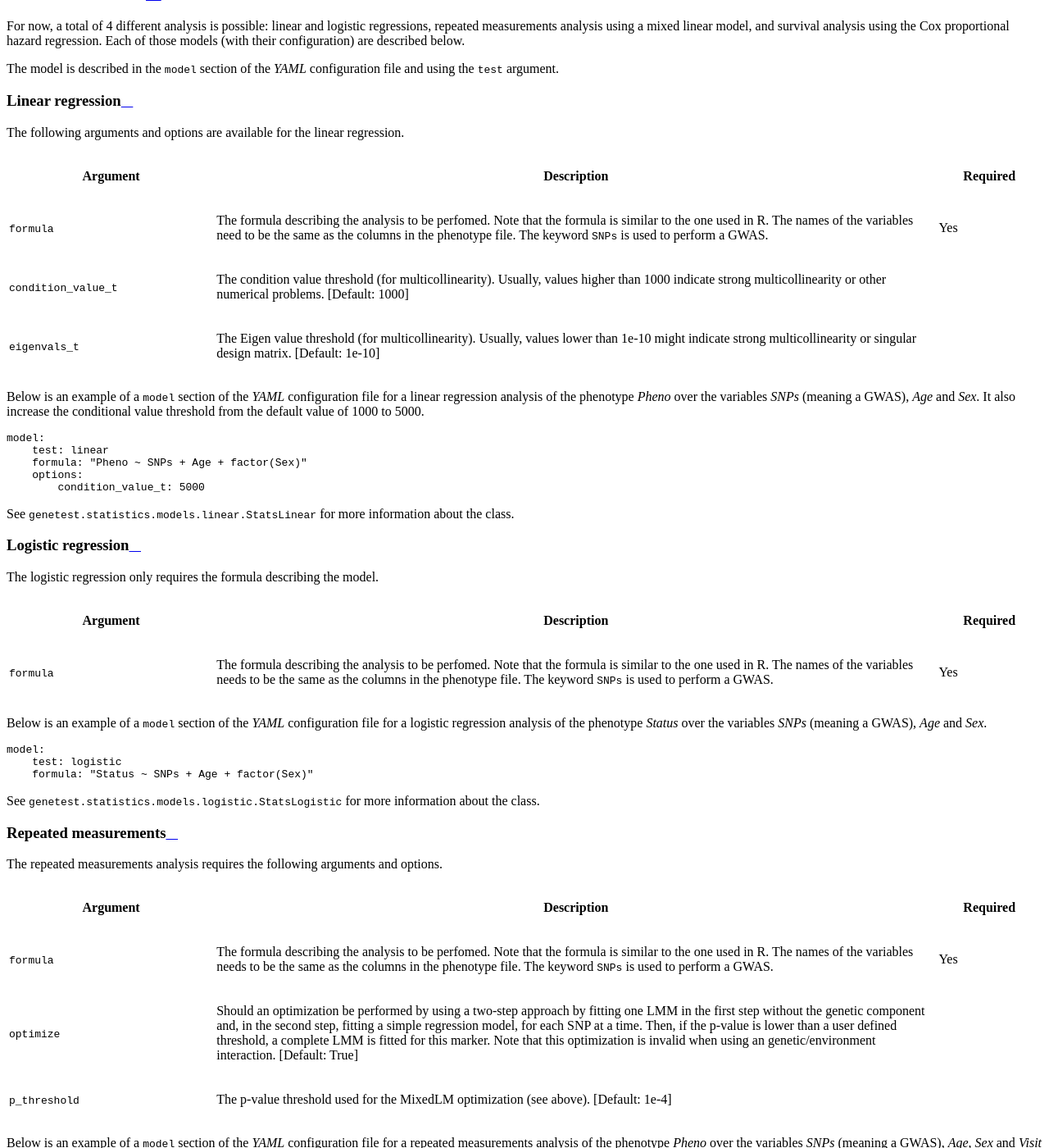
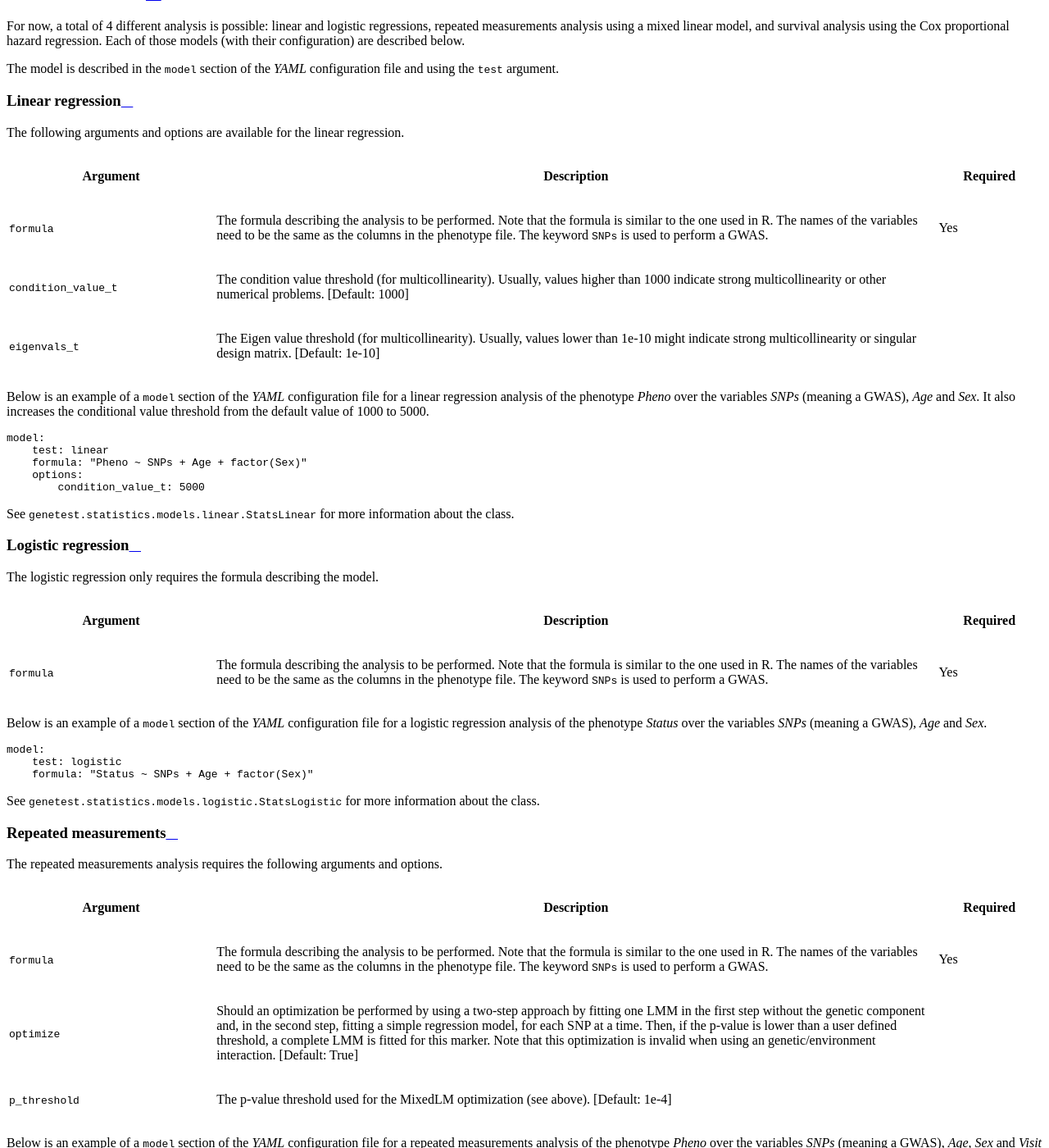
Before and after one commit to pgxcentre/genetest, a Sphinx documentation site: the page built from docs/analysis.rst, in a window 1280 px wide and 1400 px high, scrolled down 3640 px. Shown: the whole window at 82% size. Built offline with Sphinx 7.4.7 and the Read the Docs theme 2.0.0, drawn with Linux system fonts in a browser that asks for light colours; the version number could not be read and is left out; some of the changed text lies outside the part shown.

Commit message:
Fixed some typos

```diff
--- a/docs/analysis.rst
+++ b/docs/analysis.rst
@@ -266,10 +266,10 @@ The following arguments and options are available for the linear regression.
     | Argument                  | Description                          | Required |
     +===========================+======================================+==========+
     | ``formula``               | The formula describing the analysis  | Yes      |
-    |                           | to be perfomed. Note that the formula|          |
-    |                           | is similar to the one used in R. The |          |
-    |                           | names of the variables need to be    |          |
-    |                           | the same as the columns in the       |          |
+    |                           | to be performed. Note that the       |          |
+    |                           | formula is similar to the one used in|          |
+    |                           | R. The names of the variables need to|          |
+    |                           | be the same as the columns in the    |          |
     |                           | phenotype file. The keyword ``SNPs`` |          |
     |                           | is used to perform a GWAS.           |          |
     +---------------------------+--------------------------------------+----------+
@@ -288,7 +288,7 @@ The following arguments and options are available for the linear regression.
 
 Below is an example of a ``model`` section of the *YAML* configuration file
 for a linear regression analysis of the phenotype *Pheno* over the variables
-*SNPs* (meaning a GWAS), *Age* and *Sex*. It also increase the conditional
+*SNPs* (meaning a GWAS), *Age* and *Sex*. It also increases the conditional
 value threshold from the default value of 1000 to 5000.
 
 .. code-block:: yaml
@@ -315,10 +315,10 @@ The logistic regression only requires the formula describing the model.
     | Argument                  | Description                          | Required |
     +===========================+======================================+==========+
     | ``formula``               | The formula describing the analysis  | Yes      |
-    |                           | to be perfomed. Note that the formula|          |
-    |                           | is similar to the one used in R. The |          |
-    |                           | names of the variables needs to be   |          |
-    |                           | the same as the columns in the       |          |
+    |                           | to be performed. Note that the       |          |
+    |                           | formula is similar to the one used in|          |
+    |                           | R. The names of the variables need to|          |
+    |                           | be the same as the columns in the    |          |
     |                           | phenotype file. The keyword ``SNPs`` |          |
     |                           | is used to perform a GWAS.           |          |
     +---------------------------+--------------------------------------+----------+
@@ -350,10 +350,10 @@ options.
     | Argument                  | Description                          | Required |
     +===========================+======================================+==========+
     | ``formula``               | The formula describing the analysis  | Yes      |
-    |                           | to be perfomed. Note that the formula|          |
-    |                           | is similar to the one used in R. The |          |
-    |                           | names of the variables needs to be   |          |
-    |                           | the same as the columns in the       |          |
+    |                           | to be performed. Note that the       |          |
+    |                           | formula is similar to the one used in|          |
+    |                           | R. The names of the variables need to|          |
+    |                           | be the same as the columns in the    |          |
     |                           | phenotype file. The keyword ``SNPs`` |          |
     |                           | is used to perform a GWAS.           |          |
     +---------------------------+--------------------------------------+----------+
@@ -406,10 +406,10 @@ the model.
     | Argument                  | Description                          | Required |
     +===========================+======================================+==========+
     | ``formula``               | The formula describing the analysis  | Yes      |
-    |                           | to be perfomed. Note that the formula|          |
-    |                           | is similar to the one used in R. The |          |
-    |                           | names of the variables needs to be   |          |
-    |                           | the same as the columns in the       |          |
+    |                           | to be performed. Note that the       |          |
+    |                           | formula is similar to the one used in|          |
+    |                           | R. The names of the variables need to|          |
+    |                           | be the same as the columns in the    |          |
     |                           | phenotype file. The keyword ``SNPs`` |          |
     |                           | is used to perform a GWAS.           |          |
     +---------------------------+--------------------------------------+----------+
```
Also changed, not shown: other parts of docs/analysis.rst (+2 -2 lines), 1 other file.
